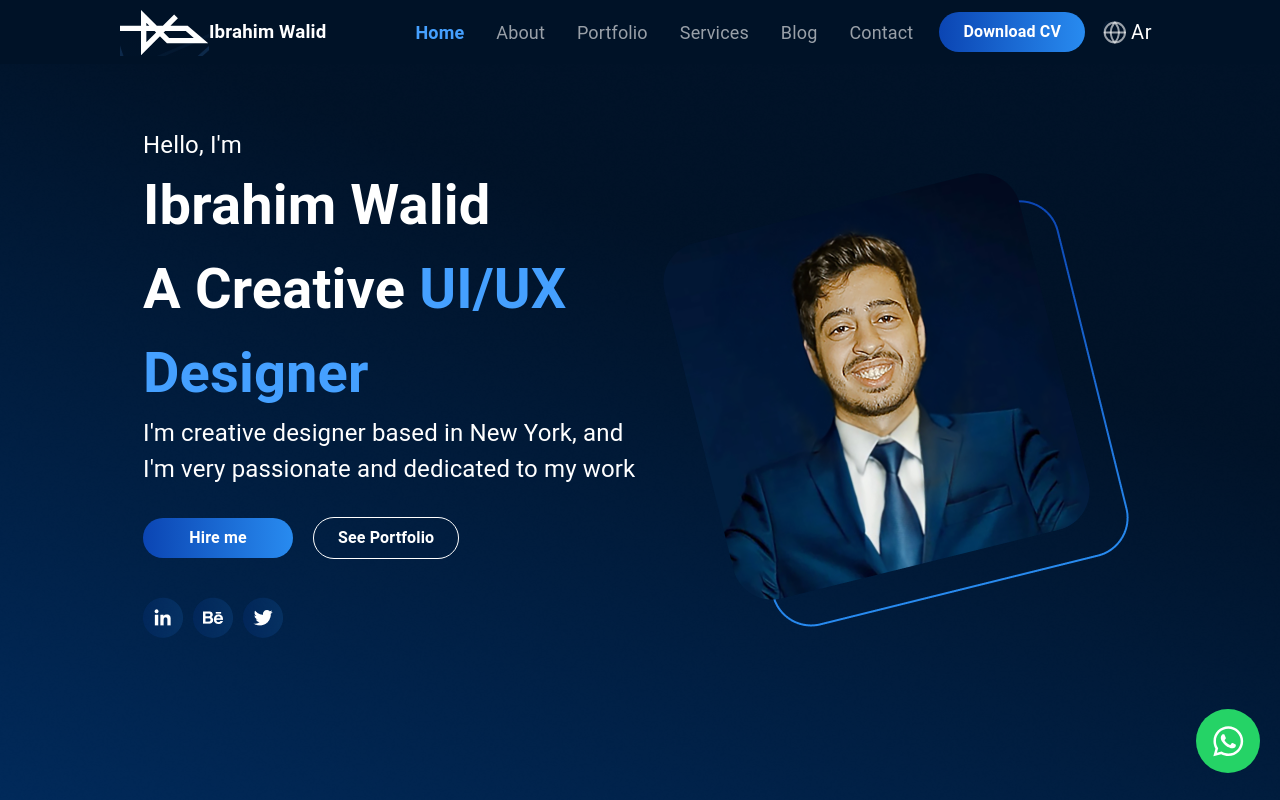
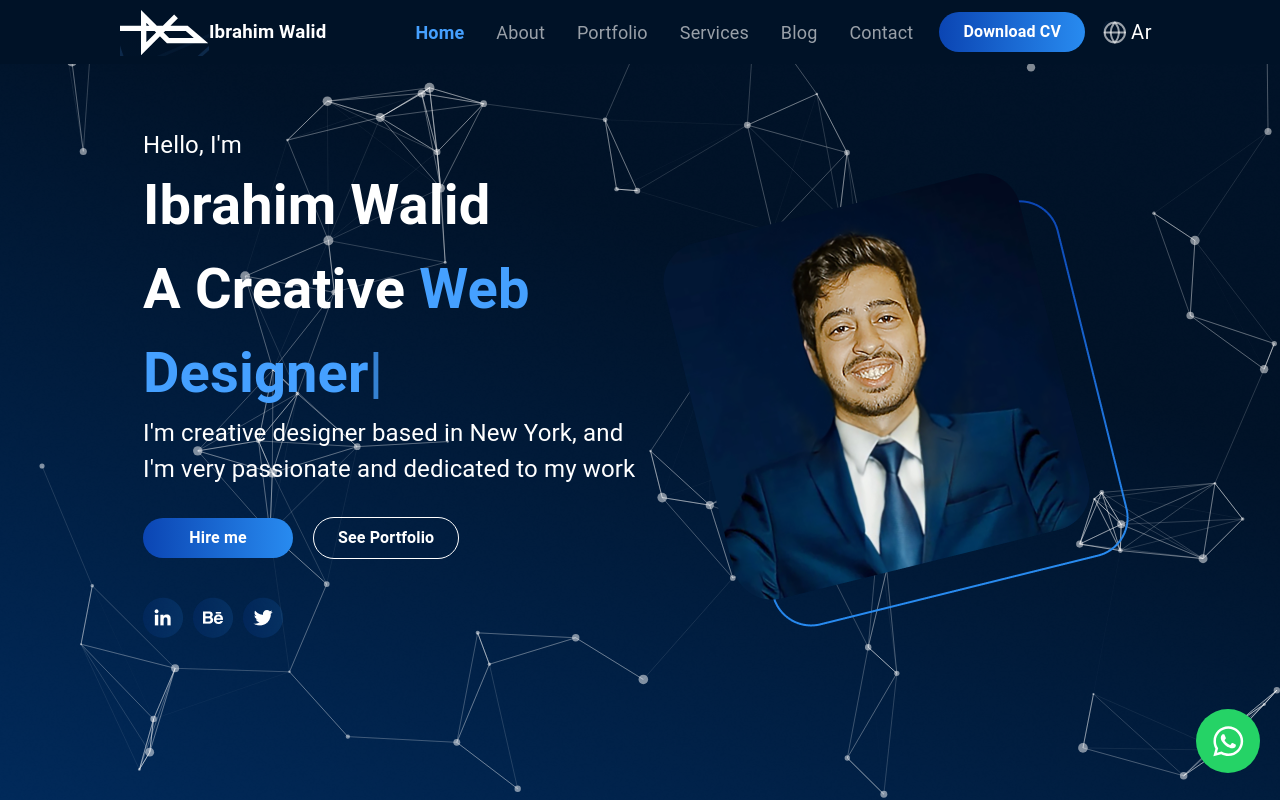
Before and after one commit to KhaledHegazy222/ibrahim-walid-portfolio, a React (Vite) app: page / in a window 1280 px wide. Shown: the top 800 px of the page. Built offline with nearby package versions, Linux system fonts and the light colour scheme.

Commit message:
Add Typing Effect

```diff
--- a/package.json
+++ b/package.json
@@ -19,6 +19,7 @@
     "@mui/material": "^5.14.11",
     "react-dom": "^18.2.0",
     "react-particles": "^2.12.2",
+    "react-typed": "^1.2.0",
     "tsparticles-slim": "^2.12.0"
   },
   "devDependencies": {
--- a/src/components/Hero/index.jsx
+++ b/src/components/Hero/index.jsx
@@ -1,3 +1,5 @@
+import Typed from "react-typed";
+
 import heroImage from "../../assets/hero.png";
 import whatsappIcon from "../../assets/whatsapp.svg";
 import linkedinIcon from "../../assets/linkedin.png";
@@ -10,7 +12,7 @@ import ParticlesBackground from "../ParticlesBackground";
 const Hero = () => {
   return (
     <>
-      {/* <ParticlesBackground /> */}
+      <ParticlesBackground />
       <section
         style={{
           height: "100%",
@@ -51,7 +53,13 @@ const Hero = () => {
                 color: "#45A0FF",
               }}
             >
-              UI/UX Designer
+              <Typed
+                strings={["UI/UX Designer", "Web Designer"]}
+                typeSpeed={60}
+                backSpeed={60}
+                backDelay={3000}
+                loop
+              />
             </span>
           </h2>
           <p
```
Also changed, not shown: 1 other file (tests, documents, lock files or other folders).
